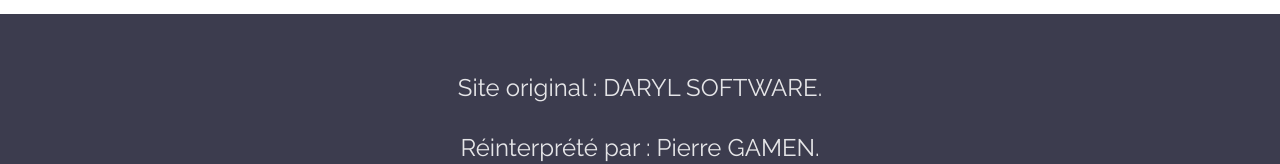
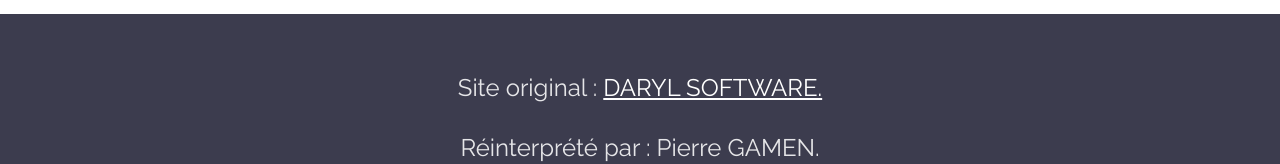
Before and after one commit to PierreGAMEN/candidature_DARYL, a React (Vite) app: page / in a window 1280 px wide. Shown: the part 9829-9993 px from the top of the page. Built offline with nearby package versions, Linux system fonts and the light colour scheme.

Commit message:
add: link in the footer to reach DarylSoftware website

```diff
--- a/src/components/Footer/Footer.jsx
+++ b/src/components/Footer/Footer.jsx
@@ -3,7 +3,7 @@
 const Footer = () => {
   return (
     <footer>
-      <p>Site original : DARYL SOFTWARE.</p>
+      <p>Site original : <a href="https://www.darylsoftware.com/">DARYL SOFTWARE.</a></p>
       <p>Réinterprété par : Pierre GAMEN.</p>
       <p>Réalisé avec React, Vite et déployé avec Netlify.</p>
     </footer>
--- a/src/components/Footer/footer.scss
+++ b/src/components/Footer/footer.scss
@@ -3,4 +3,8 @@
     padding: 2rem;
     font-size: 1.5rem;
     text-align: center;
+
+    a{
+        color: white;
+    }
 }
```
